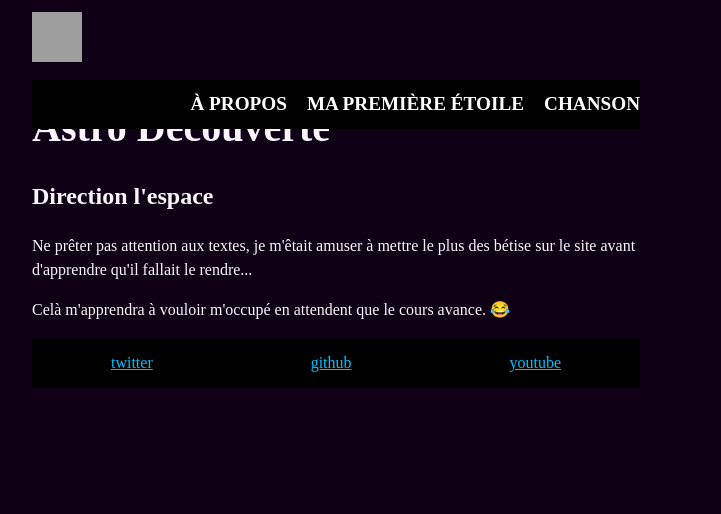
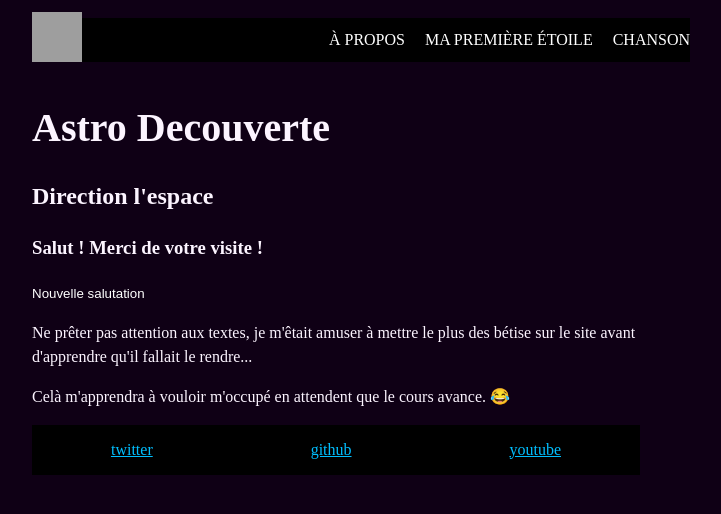
Before and after one commit to BardeyLucas/AstroDecouverte, an Astro site: page / in a window 1280 px wide. Shown: the whole page, without its empty margins (304-1025 px from the left). Built offline with nearby package versions, Linux system fonts and the light colour scheme; Astro itself is replaced by a stand-in of ours; grey boxes are pictures that could not be loaded.

Commit message:
Ajout d'un composant Greeting avec des messages aléatoires, intégration de Preact, et mise à jour des styles de navigation et de thème.

```diff
--- a/astro.config.mjs
+++ b/astro.config.mjs
@@ -1,8 +1,11 @@
 // @ts-check
 import { defineConfig } from 'astro/config';
 
+import preact from "@astrojs/preact";
+
 // https://astro.build/config
 export default defineConfig({
-    devToolbar: {enabled: false},
-    site: "https://astro-decouverte.netlify.app",
+  devToolbar: {enabled: false},
+  site: "https://astro-decouverte.netlify.app",
+  integrations: [preact({ compat: true })],
 });
--- /dev/null
+++ b/src/components/Greeting.jsx
@@ -0,0 +1,18 @@
+import { h } from 'preact';
+import { useState } from 'preact/hooks';
+
+export default function Greeting({messages}) {
+
+  const randomMessage = () => messages[(Math.floor(Math.random() * messages.length))];
+
+  const [greeting, setGreeting] = useState(messages[0]);
+
+  return (
+    <div id="greeting">
+      <h3>{greeting} ! Merci de votre visite !</h3>
+      <button onClick={() => setGreeting(randomMessage())}>
+        Nouvelle salutation
+      </button>
+    </div>
+  );
+}
--- a/src/components/Navigation.astro
+++ b/src/components/Navigation.astro
@@ -45,8 +45,13 @@
             .nav-links {
             display: flex;
             justify-content: end;
-
+            position: static;
+            text-transform: none;
         }
+        .nav-links a {
+            font-size: 1rem;
+            font-weight: normal;
+            }
     }
 </style>
 <div class="nav-links">
--- a/src/components/header.astro
+++ b/src/components/header.astro
@@ -3,6 +3,7 @@
 const tonicColor = "#fcf4ff";
 import Hamburgeur from "./Hamburgeur.astro"
 import Navigation from "./Navigation.astro"
+import ThemeIcon from './ThemeIcon.astro';
 ---
 <script>
 import "../scripts/menu.js";
--- a/src/pages/index.astro
+++ b/src/pages/index.astro
@@ -1,9 +1,11 @@
 ---
 import BaseLayout from "@layouts/BaseLayout.astro"
+import Greeting from '../components/Greeting.jsx';
 const pageTitle = 'Astro Decouverte'
 ---
 <BaseLayout pageTitle={pageTitle}>
 		<h2>Direction l'espace</h2>
+		<Greeting client:load messages={["Salut", "Bonjour", "Aloa", "Coucou", "Hello", "Bienvenu"]} />
 		<span>
 			<p>Ne prêter pas attention aux textes, je m'êtait amuser à mettre le plus des bétise sur le site avant d'apprendre qu'il fallait le rendre...</p>
 			<p>Celà m'apprendra à vouloir m'occupé en attendent que le cours avance. 😂</p>
--- a/src/styles/global.css
+++ b/src/styles/global.css
@@ -42,3 +42,7 @@
     padding: 0;
     background: none;
   }
+
+  #greeting>button{
+    color: white;
+  }
```
Also changed, not shown: package.json (+8 -2 lines), src/components/ThemeIcon.astro (added, +20 -0 lines), tsconfig.json (+16 -5 lines), 1 other file.
